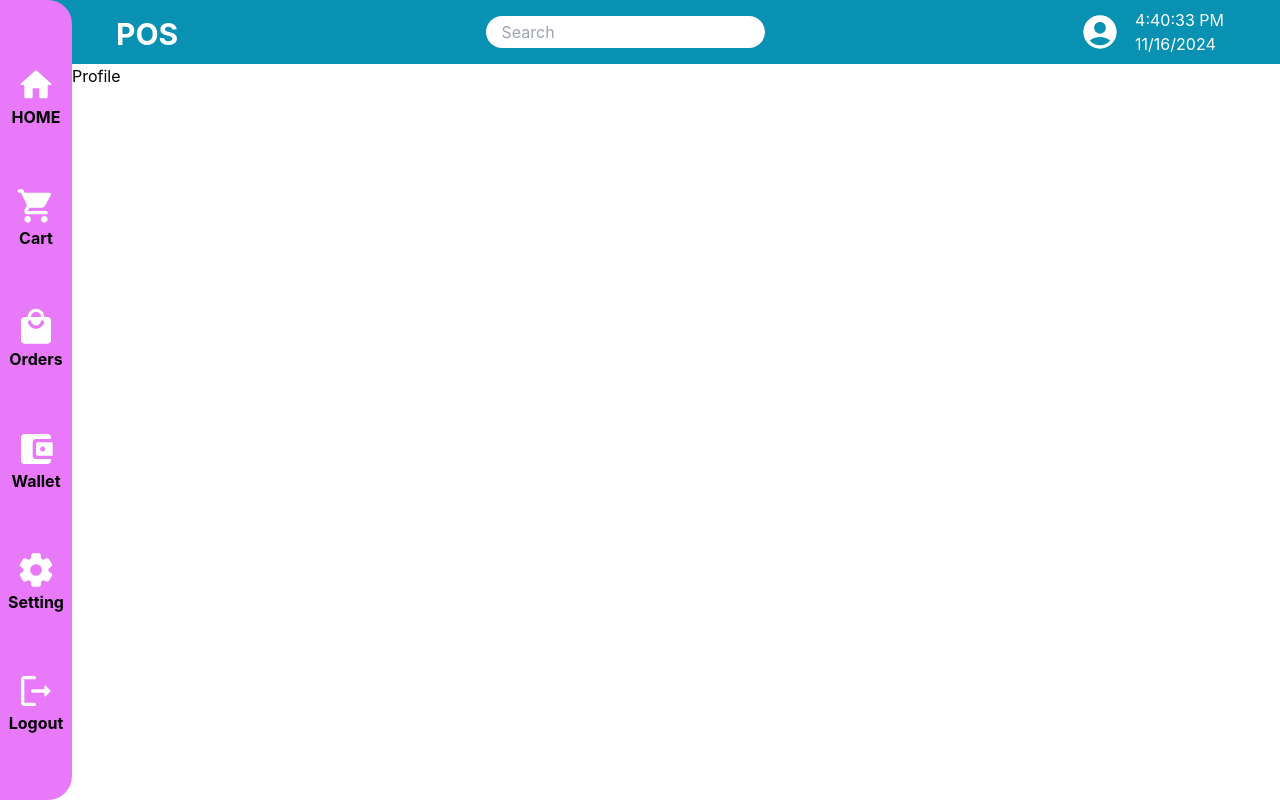
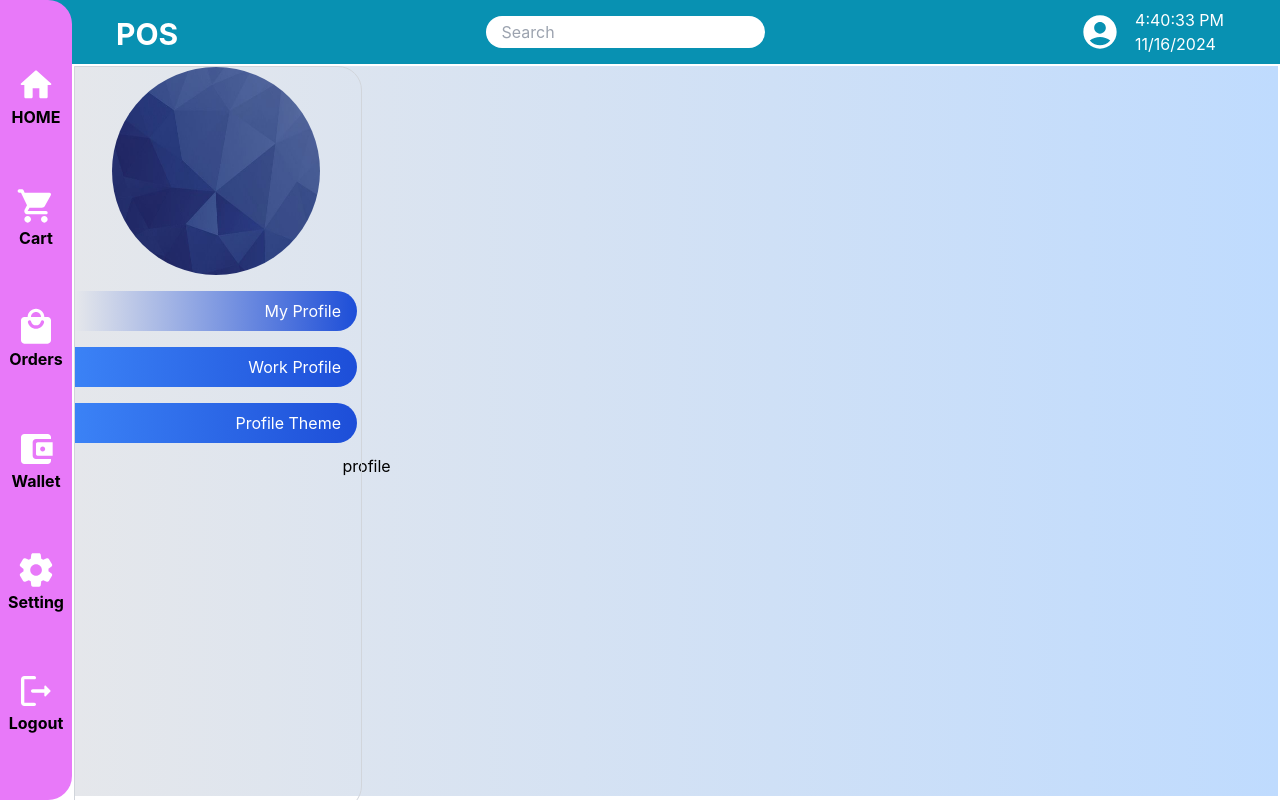
Before and after one commit to sriramb110/All-in-one-pos, a React (Create React App) app in the folder pos/: page /profile in a window 1280 px wide. Built offline with nearby package versions, Linux system fonts and the light colour scheme; sample sign-in values are in the browser's storage.

Commit message:
Ledger pay

```diff
--- a/pos/src/common_component/Profile.tsx
+++ b/pos/src/common_component/Profile.tsx
@@ -1,9 +1,123 @@
-import React from 'react'
+import React, { useRef } from 'react';
+import downloadImage from '../assets/download.png'
 
 function Profile() {
-  return (
-    <div>Profile</div>
-  )
+    const firstContainerRef = useRef<HTMLDivElement>(null);
+    const secondContainerRef = useRef<HTMLDivElement>(null);
+    const containerRef = useRef<HTMLDivElement>(null);
+
+    const MyProfile = () => {
+        if (firstContainerRef.current) {
+            const parentContainer = document.querySelector('.w-full.h-full.overflow-auto');
+            const yOffset = -64;
+            const yPosition =
+                firstContainerRef.current.getBoundingClientRect().top +
+                (parentContainer ? parentContainer.scrollTop : window.scrollY) +
+                yOffset;
+
+            if (parentContainer) {
+                parentContainer.scrollTo({ top: yPosition, behavior: 'smooth' });
+            } else {
+                window.scrollTo({ top: yPosition, behavior: 'smooth' });
+            }
+        }
+    };
+
+    const handleScrollToFirstContainer = () => {
+        if (secondContainerRef.current) {
+            const parentContainer = document.querySelector('.w-full.h-full.overflow-auto');
+            const yOffset = -64;
+            const yPosition =
+                secondContainerRef.current.getBoundingClientRect().top +
+                (parentContainer ? parentContainer.scrollTop : window.scrollY) +
+                yOffset;
+
+            if (parentContainer) {
+                parentContainer.scrollTo({ top: yPosition, behavior: 'smooth' });
+            } else {
+                window.scrollTo({ top: yPosition, behavior: 'smooth' });
+            }
+        }
+    };
+
+    const Profile = () => {
+        if (containerRef.current) {
+            const parentContainer = document.querySelector('.w-full.h-full.overflow-auto');
+            const yOffset = -64;
+            const yPosition =
+                containerRef.current.getBoundingClientRect().top +
+                (parentContainer ? parentContainer.scrollTop : window.scrollY) +
+                yOffset;
+
+            if (parentContainer) {
+                parentContainer.scrollTo({ top: yPosition, behavior: 'smooth' });
+            } else {
+                window.scrollTo({ top: yPosition, behavior: 'smooth' });
+            }
+        }
+    };
+
+
+    return (
+        <div className="w-full h-full overflow-auto flex">
+            <div className='fixed w-72 flex flex-col justify-start items-center border border-gray-300 rounded-e-3xl pr-1' style={{height:'93%'}}>
+                <img src={downloadImage} alt="Description of image" className='w-52 h-52 rounded-full '/>
+
+                <button
+                    onClick={Profile}
+                    className="relative w-full flex justify-end px-4 py-2 mt-4 overflow-hidden group bg-gradient-to-r from-gray-200 to-blue-700 text-white rounded-e-full "
+                >
+                    <span className="absolute inset-0 bg-blue-200 transition-transform duration-200 -translate-x-full group-hover:translate-x-0"></span>
+                    <span className="absolute inset-0 bg-blue-500 transition-transform duration-1000 translate-x-full group-hover:translate-x-0"></span>
+                    <span className="relative z-10">My Profile</span>
+                </button>
+                <button
+                    onClick={MyProfile}
+                    className="relative w-full flex justify-end px-4 py-2 mt-4 overflow-hidden group bg-gradient-to-r from-blue-500 to-blue-700 text-white rounded-e-full "
+                >
+                    <span className="absolute inset-0 bg-blue-200 transition-transform duration-200 -translate-x-full group-hover:translate-x-0"></span>
+                    <span className="absolute inset-0 bg-blue-500 transition-transform duration-1000 translate-x-full group-hover:translate-x-0"></span>
+                    <span className="relative z-10">Work Profile</span>
+                </button>
+                <button
+                    onClick={handleScrollToFirstContainer}
+                    className="relative w-full flex justify-end px-4 py-2 mt-4 overflow-hidden group bg-gradient-to-r from-blue-500 to-blue-700 text-white rounded-e-full "
+                >
+                    <span className="absolute inset-0 bg-blue-200 transition-transform duration-200 -translate-x-full group-hover:translate-x-0"></span>
+                    <span className="absolute inset-0 bg-blue-500 transition-transform duration-1000 translate-x-full group-hover:translate-x-0"></span>
+                    <span className="relative z-10">Profile Theme</span>
+                </button>
+
+            </div>
+            <div ref={containerRef} className="flex flex-col w-full h-fit items-center overflow-hidden">
+                <div className="h-screen w-full flex items-center justify-start bg-gradient-to-r from-gray-200 to-blue-200">
+                    <div className='w-72 flex h-full rounded-e-3xl'></div>
+                    <div className='w-5/6'>
+                        profile
+                    </div>
+
+                </div>
+                <div
+                    ref={firstContainerRef}
+                    className="h-screen w-full flex items-center justify-start bg-gradient-to-r from-gray-200 bg-red-100 "
+                >
+                    <div className='w-72 flex h-full rounded-e-3xl'></div>
+                    <div className='w-5/6'>
+                       My profile
+                    </div>
+                </div>
+                <div
+                    ref={secondContainerRef}
+                    className="h-screen w-full flex items-center justify-start bg-gradient-to-r from-gray-200 bg-neutral-200 "
+                >
+                    <div className='w-72 flex h-full rounded-e-3xl'></div>
+                    <div className='w-5/6'>
+                        profile Theme
+                    </div>
+                </div>
+            </div>
+        </div>
+    );
 }
 
-export default Profile
+export default Profile;
--- a/pos/src/navigator/ShopNavigator.tsx
+++ b/pos/src/navigator/ShopNavigator.tsx
@@ -15,11 +15,11 @@ import Profile from '../common_component/Profile';
 function ShopNavigator() {
   return (
     <SearchProvider>
-      <div className="flex overflow-hidden h-screen w-screen">
+      <div className="flex overflow-hidden h-screen w-screen pb-1">
         <Menu />
         <div className=" overflow-hidden">
           <Headers />
-          <div className="overflow-hidden w-full h-full pb-9">
+          <div className="overflow-hidden w-full h-full pb-5 p-0.5">
             <Routes>
               <Route path="/" element={<Navigate to="/home" replace />} />
               <Route path="/home/*" element={<Navigate to="/home" replace />} />
```
Also changed, not shown: pos/src/shop/Wallet/CustomerLedgerDetails.tsx (+36 -33 lines).
